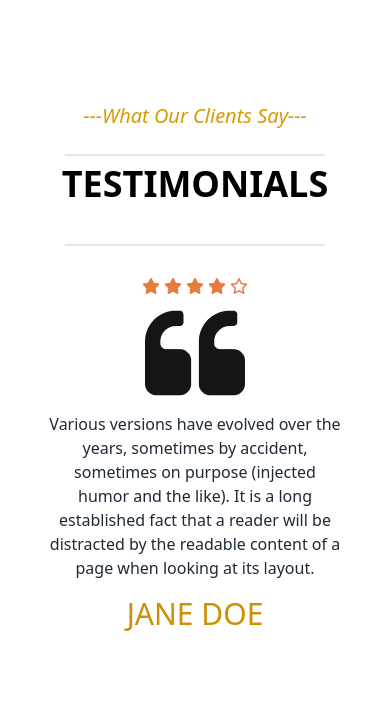
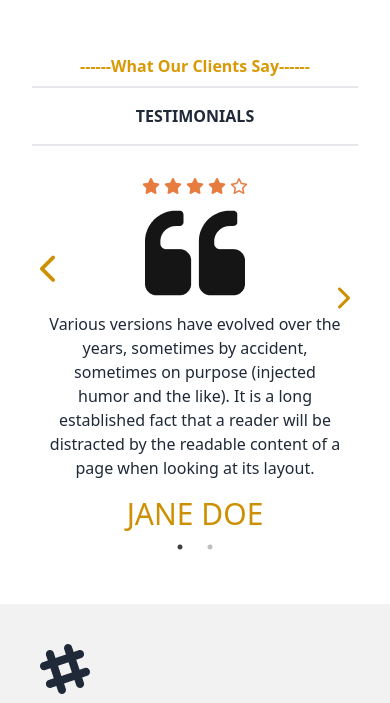
Before and after one commit to mdjihad84/Bistro-boss-project, a React (Vite) app: page / in a window 390 px wide. Shown: the part 5101-5804 px from the top of the page. Built offline with nearby package versions, Linux system fonts and the light colour scheme.

Commit message:
Carousle setup complete

```diff
--- a/package.json
+++ b/package.json
@@ -17,7 +17,9 @@
     "react-helmet-async": "^2.0.5",
     "react-responsive-carousel": "^3.2.23",
     "react-router-dom": "^6.27.0",
+    "react-slick": "^0.30.2",
     "react-tabs": "^6.0.2",
+    "slick-carousel": "^1.8.1",
     "sort-by": "^1.2.0",
     "swiper": "^11.1.14"
   },
--- a/src/Pages/Home/Category.jsx
+++ b/src/Pages/Home/Category.jsx
@@ -1,5 +1,5 @@
 
-import CategoryTitle from "../../Components/SectionTitle";
+import SectionTitle from "../../Components/SectionTitle";
 import { Swiper, SwiperSlide } from "swiper/react";
 import "swiper/css";
 import "swiper/css/pagination";
@@ -14,7 +14,7 @@ import img5 from "../../assets/home/slide5.jpg";
 const Category = () => {
   return (
     <div className="">
-      <CategoryTitle
+      <SectionTitle
         subtitle={"From 11:00am to 10:00pm"}
         title={"special menu"}/>
 
--- a/src/Pages/Home/Testimonials.jsx
+++ b/src/Pages/Home/Testimonials.jsx
@@ -1,13 +1,46 @@
-import TestimonialsImg from "../../assets/Home/Group.png";
-const Testimonials = () => {
+import React from 'react';
+import Slider from 'react-slick';
+import SectionTitle from "../../Components/SectionTitle";
+import TestimonialsImg from "../../assets/Home/Group.png"; // Adjust the path as necessary
+import 'slick-carousel/slick/slick.css';
+import 'slick-carousel/slick/slick-theme.css';
+
+// Custom Arrow Component
+const NextArrow = (props) => {
+    const { onClick } = props;
     return (
-        <div className="py-10">
-            <div>
-                <p className="text-center text-xl font-normal italic text-[#D99904] mt-20">---What Our Clients Say---</p>
-                <hr className="w-[80%] sm:w-[424px] h-[2px] sm:h-[4px] mx-auto mt-6 sm:mt-8 mb-2 sm:mb-4 bg-[#E8E8E8]" />
-                <h2 className="text-center text-4xl font-semibold text-black">TESTIMONIALS</h2>
-                <hr className="w-[80%] sm:w-[424px] h-[2px] sm:h-[4px] mx-auto mt-10 mb-8 bg-[#E8E8E8]" />
+        <div  className="absolute right-0 z-10 p-2 cursor-pointer text-[#CD9003] hover:text-[#e77c40] text-[24px] sm:text-[30px] lg:text-[36px] mt-[-260px] sm:mt-[100px] md:mt-[-110px] lg:mt-[-135px]">
+            <i className="fa-solid fa-chevron-right" onClick={onClick}></i>
         </div>
+    );
+};
+
+const PrevArrow = (props) => {
+    const { onClick } = props;
+    return (
+        <div className="absolute left-0 z-10 p-2 cursor-pointer text-[#CD9003] hover:text-[#e77c40] text-[30px] lg:mt-[100px] mt-[60px]">
+            <i className="fa-solid fa-chevron-left" onClick={onClick}></i>
+        </div>
+    );
+};
+
+// Testimonials Carousel Component
+const TestimonialsCarousel = () => {
+    const settings = {
+        dots: true,
+        infinite: true,
+        speed: 500,
+        slidesToShow: 1,
+        slidesToScroll: 1,
+        autoplay: true,
+        autoplaySpeed: 3000,
+        nextArrow: <NextArrow />,
+        prevArrow: <PrevArrow />,
+    };
+
+    return (
+        <Slider {...settings}>
+            <div className="">
                 <div className="flex justify-center space-x-1 text-[#e77c40] mb-4">
                     <i className="fa-solid fa-star"></i>
                     <i className="fa-solid fa-star"></i>
@@ -16,13 +49,54 @@ const Testimonials = () => {
                     <i className="fa-regular fa-star"></i>
                 </div>
                 <div className="mt-2">
-                <img src={TestimonialsImg} className="mx-auto max-w-[400px] md:max-w-[600px]" alt="Group-img" />
+                    <img
+                        src={TestimonialsImg}
+                        className="mx-auto max-w-[400px] md:max-w-[600px]"
+                        alt="Group-img"
+                    />
                     <p className="mx-auto w-full max-w-[920px] text-center mt-4 px-4">
                         Various versions have evolved over the years, sometimes by accident, sometimes on purpose (injected humor and the like). It is a long established fact that a reader will be distracted by the readable content of a page when looking at its layout.
                     </p>
                     <h3 className="text-center text-[#CD9003] text-3xl mt-4">JANE DOE</h3>
                 </div>
             </div>
+            <div className="">
+                <div className="flex justify-center space-x-1 text-[#e77c40] mb-4">
+                    <i className="fa-solid fa-star"></i>
+                    <i className="fa-solid fa-star"></i>
+                    <i className="fa-solid fa-star"></i>
+                    <i className="fa-solid fa-star"></i>
+                    <i className="fa-regular fa-star"></i>
+                </div>
+                <div className="mt-2">
+                    <img
+                        src={TestimonialsImg}
+                        className="mx-auto max-w-[400px] md:max-w-[600px]"
+                        alt="Group-img"
+                    />
+                    <p className="mx-auto w-full max-w-[920px] text-center mt-4 px-4">
+                        Another testimonial content here. This can include quotes or experiences.
+                    </p>
+                    <h3 className="text-center text-[#CD9003] text-3xl mt-4">JOHN SMITH</h3>
+                </div>
+            </div>
+            {/* Repeat the above block for additional testimonials */}
+        </Slider>
     );
 };
+
+// Main Testimonials Component
+const Testimonials = () => {
+    return (
+        <div className="py-10 relative"> {/* Add relative positioning for absolute arrows */}
+            <div>
+                <SectionTitle subtitle={"---What Our Clients Say---"} title={"TESTIMONIALS"} />
+            </div>
+            <div className="container mx-auto">
+                <TestimonialsCarousel />
+            </div>
+        </div>
+    );
+};
+
 export default Testimonials;
--- a/src/Pages/Shared/MenuItem.jsx
+++ b/src/Pages/Shared/MenuItem.jsx
@@ -15,7 +15,7 @@ const MenuItem = ({ img, title, price, recipe }) => {
           <h1>{title} --------------</h1>
           <p>${price}</p>
         </div>
-        <h2 className="text-xs sm:text-[12px]">{recipe}</h2>
+        <h2 className="lg:text-[18px] text-xs sm:text-[12px]">{recipe}</h2>
       </div>
     </div>
   );
--- a/src/Pages/Shop/ShopCard.jsx
+++ b/src/Pages/Shop/ShopCard.jsx
@@ -1,7 +1,7 @@
 const ShopCard = ({ items }) => {
   const { image, name, price, recipe } = items;
   return (
-    <div className="card card-compact w-96 shadow-xl relative">
+    <div className="card w-full max-w-[350px] h-[485px] bg-[#F3F3F3] mx-auto shadow-xl relative">
       <figure>
         <img src={image} alt="Shoes" />
         <div className="absolute text-center bg-black w-[60px] h-[25px] text-white top-[12px] right-[12px]">
```
Also changed, not shown: 1 other file (tests, documents, lock files or other folders). Lines whose indentation alone changed are shown as unchanged.
